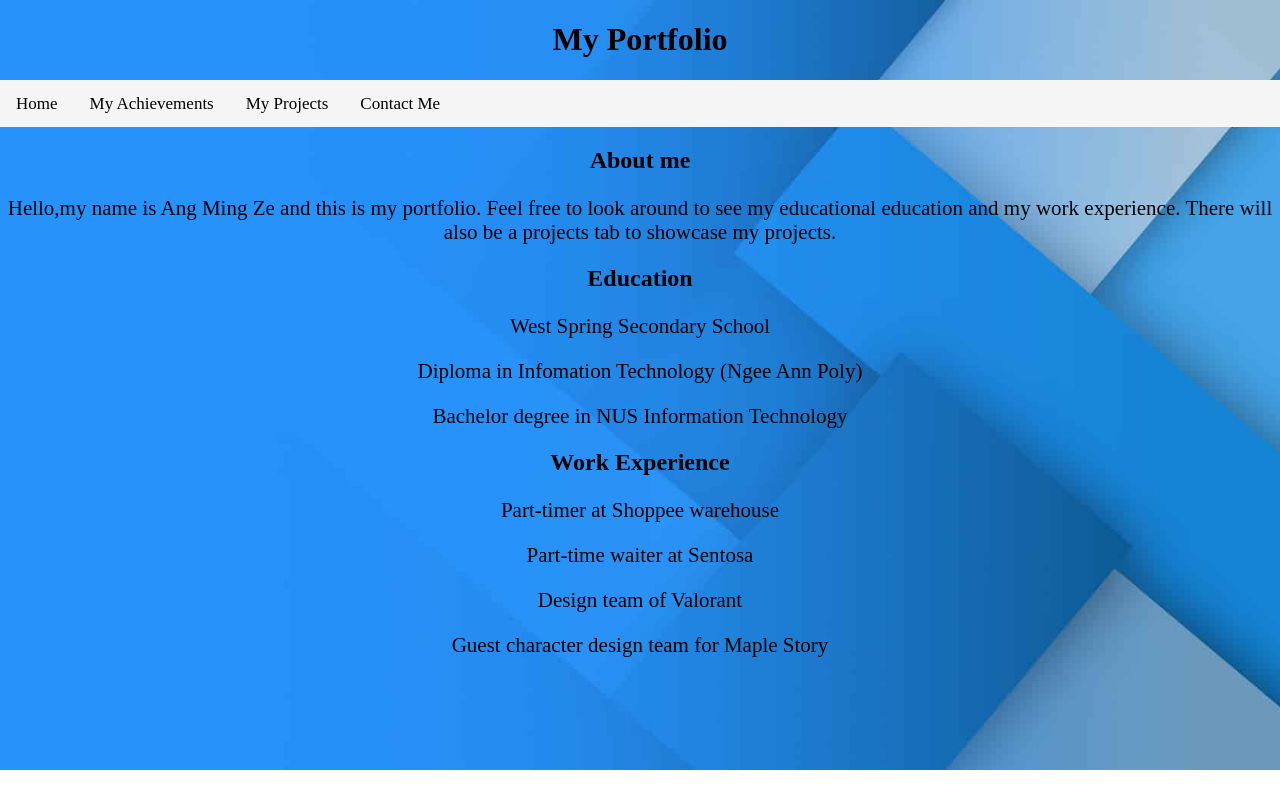
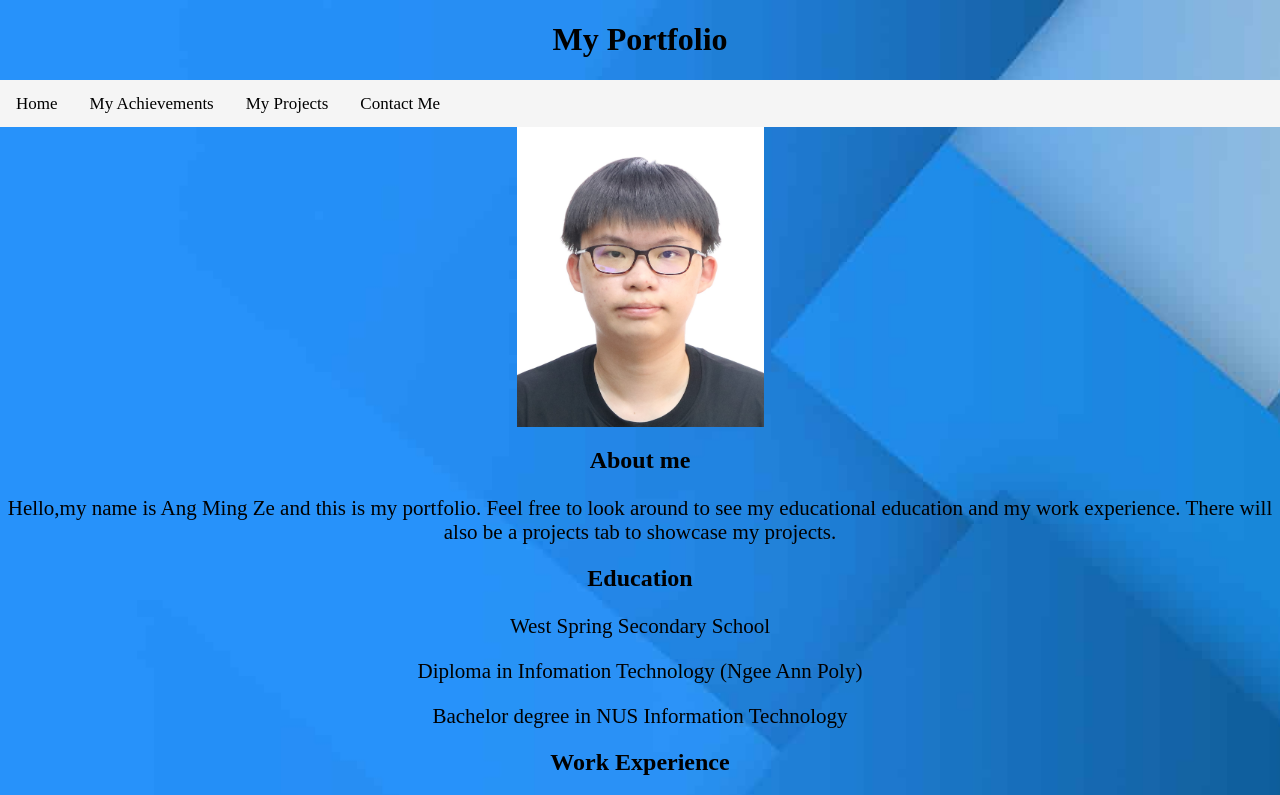
Before and after one commit to AngMingZe/Assg-1, a plain HTML site: page index.html in a window 1280 px wide. Shown: the top 795 px of the page. Drawn offline with Linux system fonts and the light colour scheme.

Commit message:
added my photo

```diff
--- a/index.html
+++ b/index.html
@@ -7,6 +7,15 @@
     <title>My Portfolio</title>
     <link rel="stylesheet" href="normalize.css">
     <link href="style.css" rel="stylesheet" type="text/css" />
+    <style>
+    .center {
+    display: block;
+    margin-left: auto;
+    margin-right: auto;
+    height: 300px;
+    width: 247px;
+    }
+    </style>
 </head>
 
 <body>
@@ -18,6 +27,7 @@
         <a href="contact.html">Contact Me</a>
     </nav>
     <header class = "intro">
+        <img src="images/NP photo.JPG" alt="My face" class="center">
         <h2 class ="id">About me</h2>
         <p>Hello,my name is Ang Ming Ze and this is my portfolio.
             Feel free to look around to see my educational education and my work experience.
```
Also changed, not shown: images/NP photo.JPG (added).
